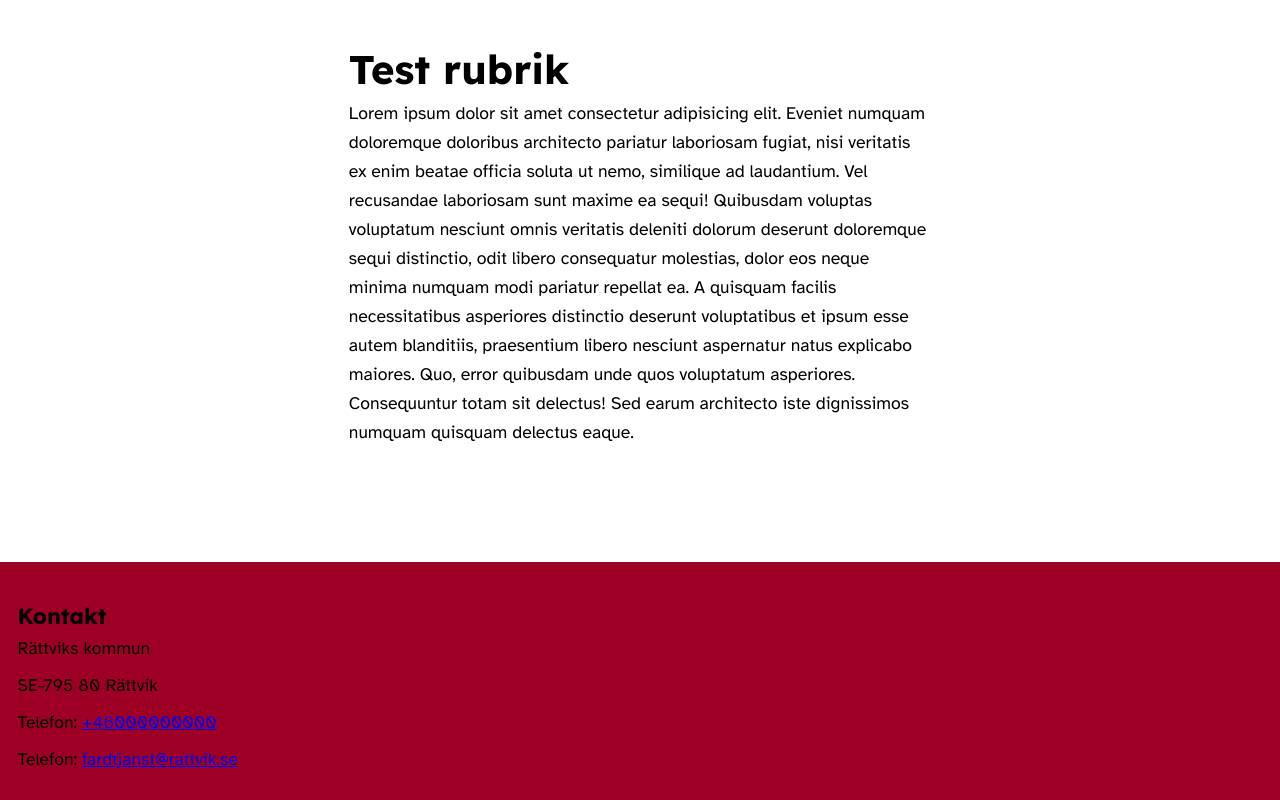
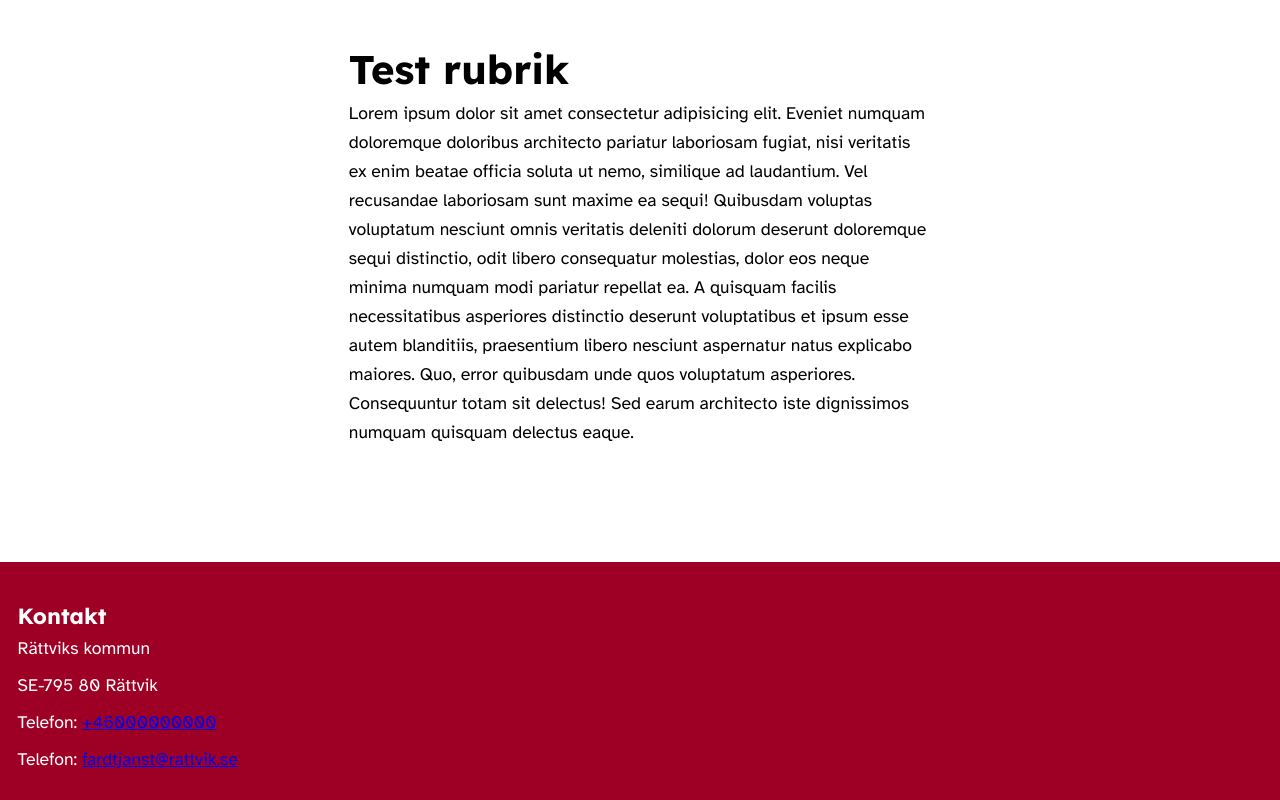
Before and after one commit to bayville/DT068G---Projekt, a plain HTML site: page index.html in a window 1280 px wide. Drawn offline with Linux system fonts and the light colour scheme.

Commit message:
On branch main Changes to be committed:     modified:   css/style.css

```diff
--- a/css/style.css
+++ b/css/style.css
@@ -73,4 +73,5 @@ footer{
     background-color: var(--accent-color);
     padding: 1em;
     margin-top: auto;
+    color: var(--text-color--accent);
 }
```
